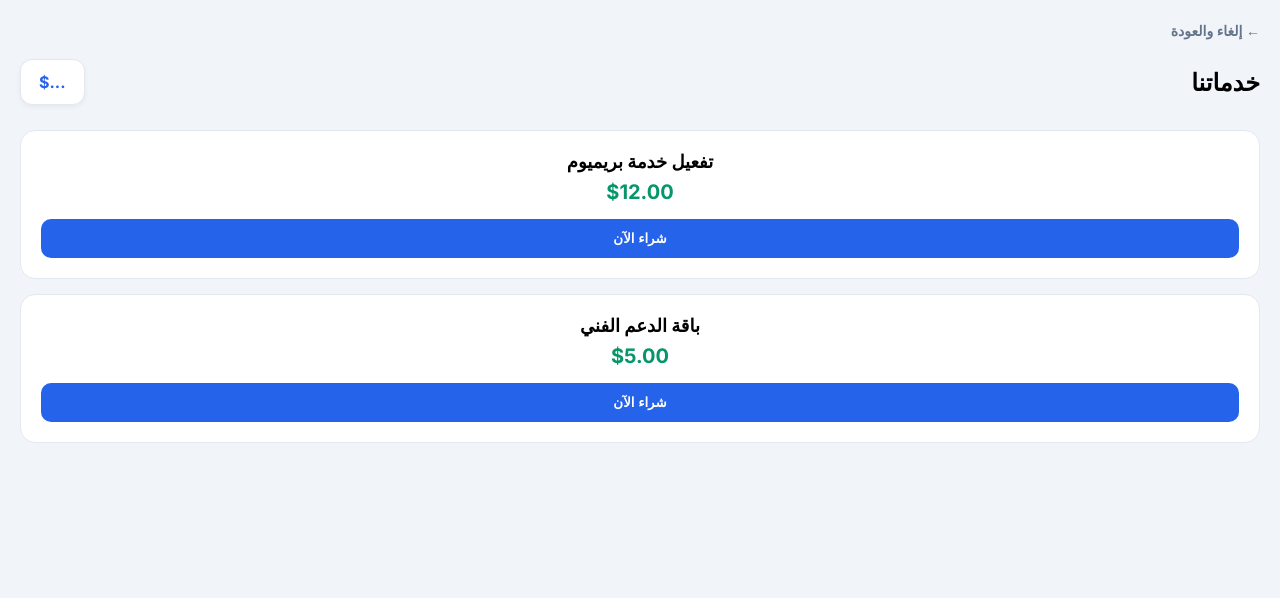
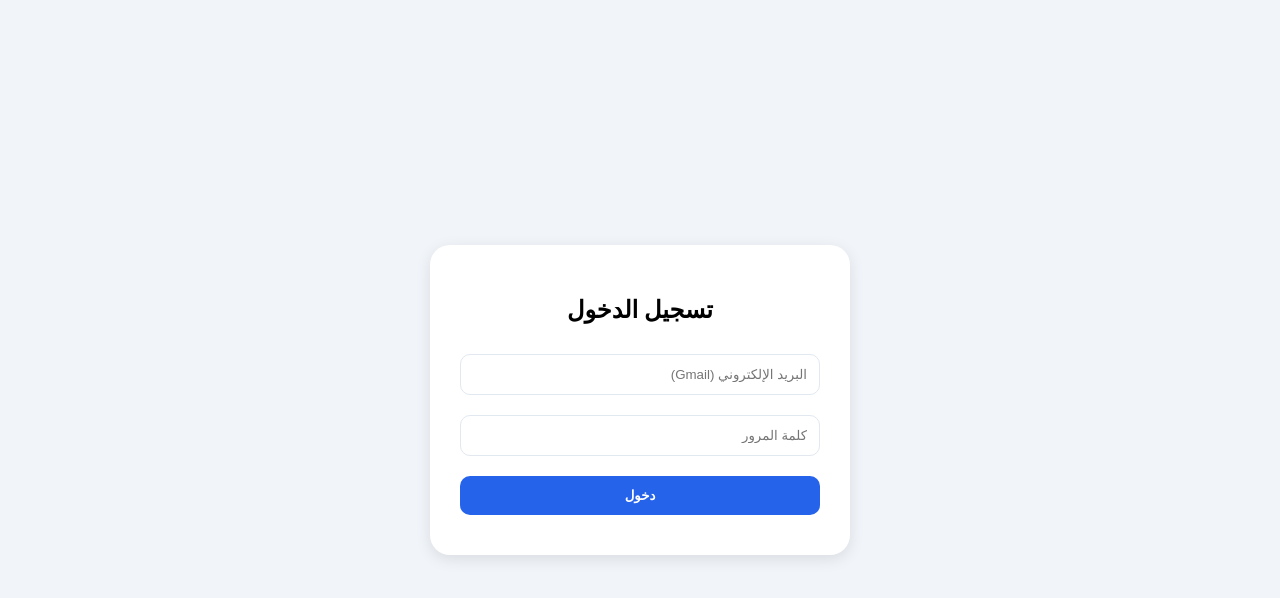
Before and after one commit to moharnoha/FIKE, a plain HTML site: page Update-your/s/index.html in a window 1280 px wide. Drawn offline with Linux system fonts and the light colour scheme.

Commit message:
Update index.html

```diff
--- a/Update-your/s/index.html
+++ b/Update-your/s/index.html
@@ -3,86 +3,63 @@
 <head>
     <meta charset="UTF-8">
     <meta name="viewport" content="width=device-width, initial-scale=1.0">
-    <title>Servio - المتجر</title>
+    <title>تسجيل الدخول</title>
     <link href="https://fonts.googleapis.com/css2?family=Inter:wght@400;600;700&display=swap" rel="stylesheet">
     <style>
-        :root { --primary: #2563eb; --bg: #f1f5f9; }
-        body { font-family: 'Inter', sans-serif; background: var(--bg); margin: 0; padding: 20px; }
-        .header { display: flex; justify-content: space-between; align-items: center; margin-bottom: 25px; }
-        .balance-box { background: #fff; padding: 12px 18px; border-radius: 12px; font-weight: 800; color: var(--primary); box-shadow: 0 2px 5px rgba(0,0,0,0.05); border: 1px solid #e2e8f0; }
-
-        .product-card { background: #fff; padding: 20px; border-radius: 15px; text-align: center; border: 1px solid #e2e8f0; margin-bottom: 15px; }
-        .product-name { font-weight: 700; font-size: 18px; display: block; margin-bottom: 8px; }
-        .product-price { color: #059669; font-weight: 800; font-size: 20px; display: block; margin-bottom: 15px; }
-
-        .buy-btn { background: var(--primary); color: white; border: none; padding: 12px; border-radius: 10px; cursor: pointer; width: 100%; font-weight: 700; transition: background 0.3s; }
-        .buy-btn:disabled { background: #94a3b8; cursor: not-allowed; }
-
-        .back-btn { text-decoration: none; color: #64748b; font-size: 14px; font-weight: 600; margin-bottom: 20px; display: inline-block; }
+        body { font-family: 'Inter', sans-serif; background: #f1f5f9; display: flex; align-items: center; justify-content: center; height: 100vh; margin: 0; }
+        .login-card { background: #fff; padding: 30px; border-radius: 20px; box-shadow: 0 4px 15px rgba(0,0,0,0.1); width: 90%; max-width: 360px; text-align: center; }
+        input { width: 100%; padding: 12px; margin: 10px 0; border: 1px solid #e2e8f0; border-radius: 10px; box-sizing: border-box; text-align: right; }
+        button { width: 100%; padding: 12px; background: #2563eb; color: white; border: none; border-radius: 10px; font-weight: 700; cursor: pointer; margin-top: 10px; }
+        button:disabled { background: #94a3b8; }
+        #msg { color: #ef4444; margin-top: 10px; font-size: 14px; }
     </style>
 </head>
 <body>
 
-    <a href="../" class="back-btn">← إلغاء والعودة</a>
-
-    <div class="header">
-        <h2 style="margin:0">خدماتنا</h2>
-        <div class="balance-box" id="current-balance">...$</div>
-    </div>
-
-    <div class="product-card">
-        <span class="product-name">تفعيل خدمة بريميوم</span>
-        <span class="product-price">$12.00</span>
-        <button class="buy-btn" onclick="buy(12.00, 'تفعيل بريميوم')">شراء الآن</button>
-    </div>
-
-    <div class="product-card">
-        <span class="product-name">باقة الدعم الفني</span>
-        <span class="product-price">$5.00</span>
-        <button class="buy-btn" onclick="buy(5.00, 'دعم فني')">شراء الآن</button>
+    <div class="login-card">
+        <h2>تسجيل الدخول</h2>
+        <input type="email" id="userEmail" placeholder="البريد الإلكتروني (Gmail)">
+        <input type="password" id="userPass" placeholder="كلمة المرور">
+        <button id="btn" onclick="login()">دخول</button>
+        <div id="msg"></div>
     </div>
 
     <script>
-        const scriptURL = "https://script.google.com/macros/s/AKfycbyOrOxzBS7JY_Zd2hAp2Nerv-bD3VROcOB5j9i6ZnGDFDVrgcGLVgLKVKJm-PpZy5jd/exec";
-        const email = localStorage.getItem("userGmail");
+        // الرابط الجديد الذي زودتني به
+        const scriptURL = "https://script.google.com/macros/s/AKfycby-UVT3gIeW9YqDp2DnaT1tTaED_Vs_JuW_iCK0EBR4dmZcTGLQ30ltJVORa7deJy9ECQ/exec";
 
-        async function getBalance() {
-            if (!email) return;
-            const res = await fetch(scriptURL, { method: 'POST', body: JSON.stringify({ gmail: email, action: "fetch" }) });
-            const data = await res.json();
-            if (data.status === "success") document.getElementById('current-balance').innerText = `$${data.balance}`;
-        }
+        async function login() {
+            const email = document.getElementById('userEmail').value;
+            const pass = document.getElementById('userPass').value;
+            const btn = document.getElementById('btn');
+            const msg = document.getElementById('msg');
 
-        async function buy(amount, name) {
-            if (!confirm(`هل تريد خصم $${amount} من رصيدك لـ ${name}؟`)) return;
+            if(!email || !pass) { msg.innerText = "أدخل البيانات أولاً"; return; }
 
-            const btn = event.target;
             btn.disabled = true;
-            btn.innerText = "جاري الخصم...";
+            btn.innerText = "جاري التحقق...";
 
             try {
-                const res = await fetch(scriptURL, {
+                const response = await fetch(scriptURL, {
                     method: 'POST',
-                    body: JSON.stringify({ gmail: email, action: "buy", amount: amount })
+                    body: JSON.stringify({ gmail: email, password: pass, action: "login" })
                 });
-                const result = await res.json();
+                const data = await response.json();
 
-                if (result.status === "success") {
-                    alert("تمت العملية بنجاح!");
-                    // العودة تلقائياً للصفحة الرئيسية
-                    window.location.href = "../";
+                if (data.status === "success") {
+                    localStorage.setItem("userGmail", email);
+                    window.location.href = "index.html"; // حوله للرئيسية
                 } else {
-                    alert(result.message);
+                    msg.innerText = data.message;
                     btn.disabled = false;
-                    btn.innerText = "شراء الآن";
+                    btn.innerText = "دخول";
                 }
             } catch (e) {
-                alert("تعذر الاتصال بالجدول");
+                msg.innerText = "خطأ في الاتصال";
                 btn.disabled = false;
+                btn.innerText = "دخول";
             }
         }
-
-        window.onload = getBalance;
     </script>
 </body>
 </html>
```
